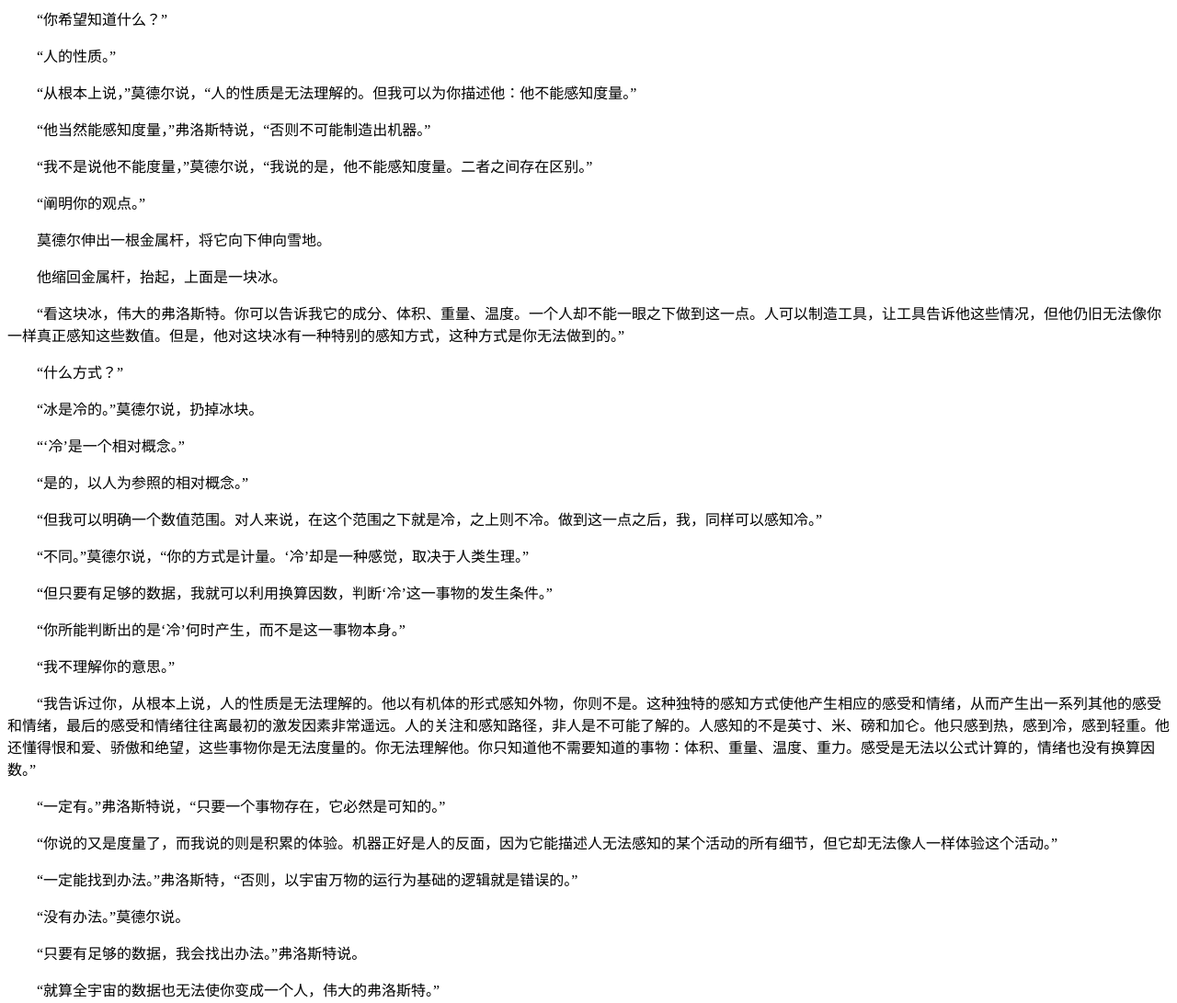
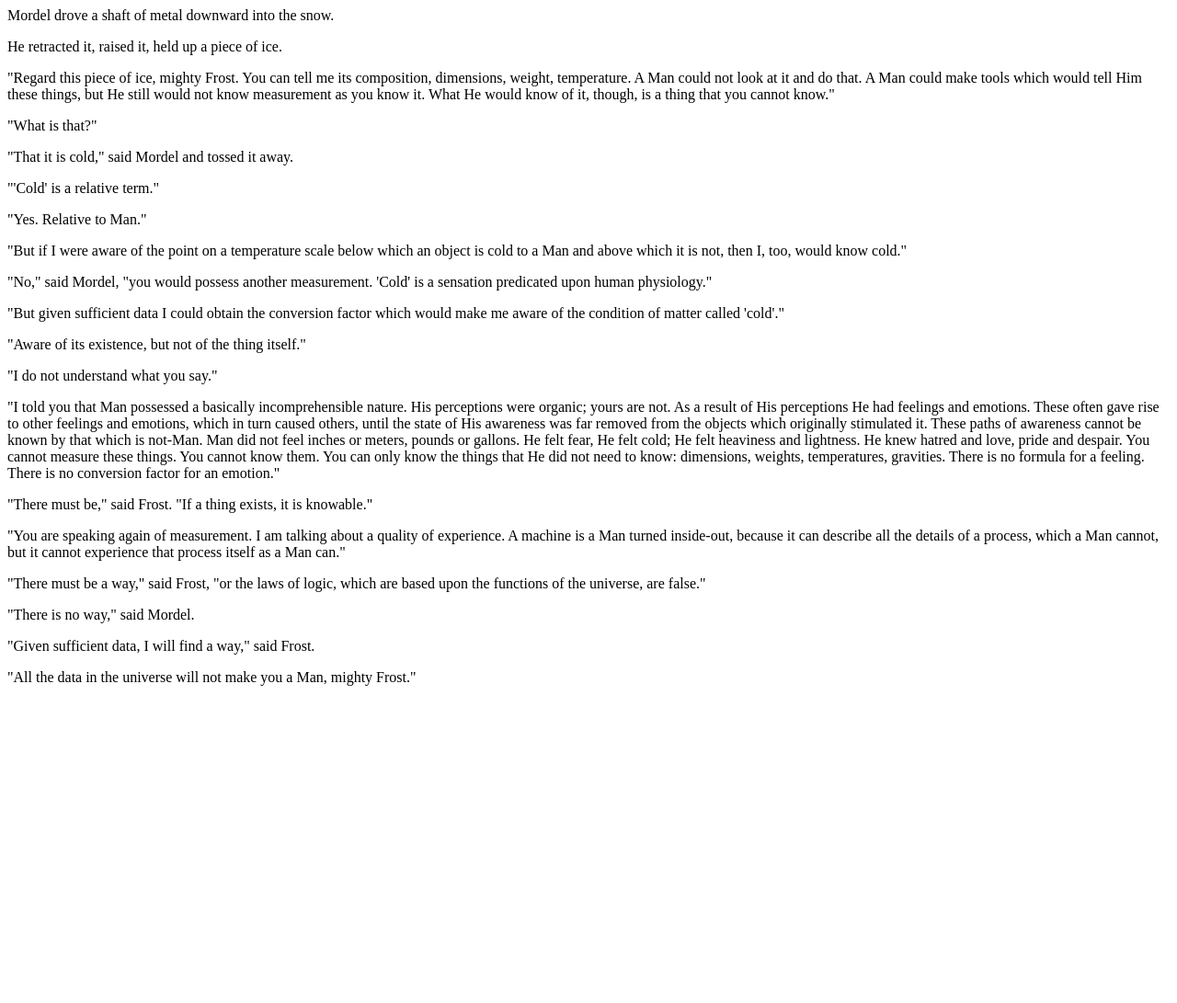
Before and after one commit to lejinghu/lejinghu.github.io, a plain HTML site: page index.html in a window 1280 px wide. Shown: the whole page at 92% size. After the commit the page ends 800 px from the top, so only its background shows below. Drawn offline with Linux system fonts and the light colour scheme.

Commit message:
Update index.html

```diff
--- a/index.html
+++ b/index.html
@@ -1,25 +1,19 @@
-<p>　　&ldquo;你希望知道什么？&rdquo;</p>
-<p>　　&ldquo;人的性质。&rdquo;</p>
-<p>　　&ldquo;从根本上说，&rdquo;莫德尔说，&ldquo;人的性质是无法理解的。但我可以为你描述他：他不能感知度量。&rdquo;</p>
-<p>　　&ldquo;他当然能感知度量，&rdquo;弗洛斯特说，&ldquo;否则不可能制造出机器。&rdquo;</p>
-<p>　　&ldquo;我不是说他不能度量，&rdquo;莫德尔说，&ldquo;我说的是，他不能感知度量。二者之间存在区别。&rdquo;</p>
-<p>　　&ldquo;阐明你的观点。&rdquo;</p>
-<p>　　莫德尔伸出一根金属杆，将它向下伸向雪地。</p>
-<p>　　他缩回金属杆，抬起，上面是一块冰。</p>
-<p>　　&ldquo;看这块冰，伟大的弗洛斯特。你可以告诉我它的成分、体积、重量、温度。一个人却不能一眼之下做到这一点。人可以制造工具，让工具告诉他这些情况，但他仍旧无法像你一样真正感知这些数值。但是，他对这块冰有一种特别的感知方式，这种方式是你无法做到的。&rdquo;</p>
-<p>　　&ldquo;什么方式？&rdquo;</p>
-<p>　　&ldquo;冰是冷的。&rdquo;莫德尔说，扔掉冰块。</p>
-<p>　　&ldquo;&lsquo;冷&rsquo;是一个相对概念。&rdquo;</p>
-<p>　　&ldquo;是的，以人为参照的相对概念。&rdquo;</p>
-<p>　　&ldquo;但我可以明确一个数值范围。对人来说，在这个范围之下就是冷，之上则不冷。做到这一点之后，我，同样可以感知冷。&rdquo;</p>
-<p>　　&ldquo;不同。&rdquo;莫德尔说，&ldquo;你的方式是计量。&lsquo;冷&rsquo;却是一种感觉，取决于人类生理。&rdquo;</p>
-<p>　　&ldquo;但只要有足够的数据，我就可以利用换算因数，判断&lsquo;冷&rsquo;这一事物的发生条件。&rdquo;</p>
-<p>　　&ldquo;你所能判断出的是&lsquo;冷&rsquo;何时产生，而不是这一事物本身。&rdquo;</p>
-<p>　　&ldquo;我不理解你的意思。&rdquo;</p>
-<p>　　&ldquo;我告诉过你，从根本上说，人的性质是无法理解的。他以有机体的形式感知外物，你则不是。这种独特的感知方式使他产生相应的感受和情绪，从而产生出一系列其他的感受和情绪，最后的感受和情绪往往离最初的激发因素非常遥远。人的关注和感知路径，非人是不可能了解的。人感知的不是英寸、米、磅和加仑。他只感到热，感到冷，感到轻重。他还懂得恨和爱、骄傲和绝望，这些事物你是无法度量的。你无法理解他。你只知道他不需要知道的事物：体积、重量、温度、重力。感受是无法以公式计算的，情绪也没有换算因数。&rdquo;</p>
-<p>　　&ldquo;一定有。&rdquo;弗洛斯特说，&ldquo;只要一个事物存在，它必然是可知的。&rdquo;</p>
-<p>　　&ldquo;你说的又是度量了，而我说的则是积累的体验。机器正好是人的反面，因为它能描述人无法感知的某个活动的所有细节，但它却无法像人一样体验这个活动。&rdquo;</p>
-<p>　　&ldquo;一定能找到办法。&rdquo;弗洛斯特，&ldquo;否则，以宇宙万物的运行为基础的逻辑就是错误的。&rdquo;</p>
-<p>　　&ldquo;没有办法。&rdquo;莫德尔说。</p>
-<p>　　&ldquo;只要有足够的数据，我会找出办法。&rdquo;弗洛斯特说。</p>
-<p>　　&ldquo;就算全宇宙的数据也无法使你变成一个人，伟大的弗洛斯特。&rdquo;</p>
+<p>Mordel drove a shaft of metal downward into the snow.</p>
+<p>He retracted it, raised it, held up a piece of ice.</p>
+<p>"Regard this piece of ice, mighty Frost. You can tell me its composition, dimensions, weight, temperature. A Man could not look at it and do that. A Man could make tools which would tell Him these things, but He still would not know measurement as you know it. What He would know of it, though, is a thing that you cannot know."</p>
+<p>"What is that?"</p>
+<p>"That it is cold," said Mordel and tossed it away.</p>
+<p>"'Cold' is a relative term."</p>
+<p>"Yes. Relative to Man."</p>
+<p>"But if I were aware of the point on a temperature scale below which an object is cold to a Man and above which it is not, then I, too, would know cold."</p>
+<p>"No," said Mordel, "you would possess another measurement. 'Cold' is a sensation predicated upon human physiology."</p>
+<p>"But given sufficient data I could obtain the conversion factor which would make me aware of the condition of matter called 'cold'."</p>
+<p>"Aware of its existence, but not of the thing itself."</p>
+<p>"I do not understand what you say."</p>
+<p>"I told you that Man possessed a basically incomprehensible nature. His perceptions were organic; yours are not. As a result of His perceptions He had feelings and emotions. These often gave rise to other feelings and emotions, which in turn caused others, until the state of His awareness was far removed from the objects which originally stimulated it. These paths of awareness cannot be known by that which is not-Man. Man did not feel inches or meters, pounds or gallons. He felt fear, He felt cold; He felt heaviness and lightness. He knew hatred and love, pride and despair. You cannot measure these things. You cannot know them. You can only know the things that He did not need to know: dimensions, weights, temperatures, gravities. There is no formula for a feeling. There is no conversion factor for an emotion."</p>
+<p>"There must be," said Frost. "If a thing exists, it is knowable."</p>
+<p>"You are speaking again of measurement. I am talking about a quality of experience. A machine is a Man turned inside-out, because it can describe all the details of a process, which a Man cannot, but it cannot experience that process itself as a Man can."</p>
+<p>"There must be a way," said Frost, "or the laws of logic, which are based upon the functions of the universe, are false."</p>
+<p>"There is no way," said Mordel.</p>
+<p>"Given sufficient data, I will find a way," said Frost.</p>
+<p>"All the data in the universe will not make you a Man, mighty Frost."</p>
```
